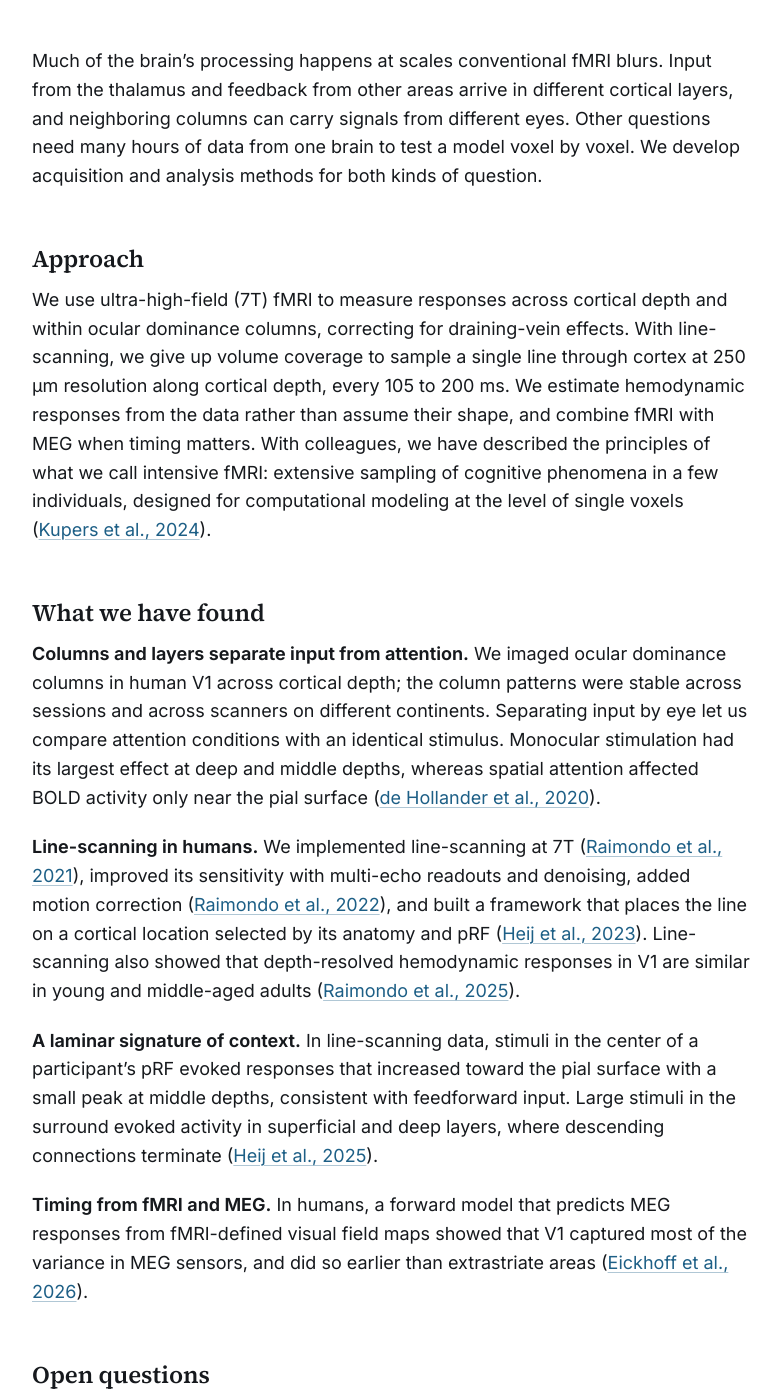
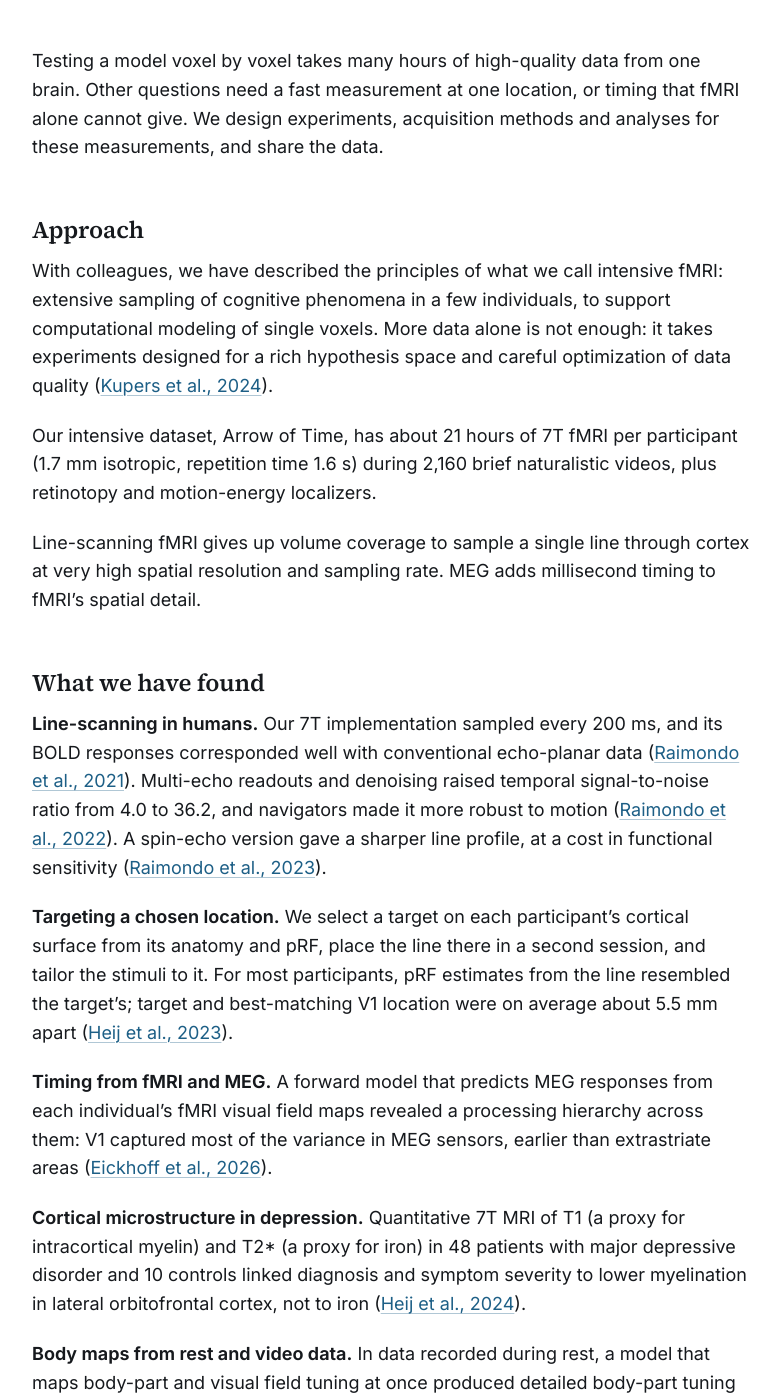
Before and after one commit to tknapen/tknapen.github.io, a Jekyll site: the page built from _research/precision-imaging.md, in a window 1280 px wide and 1400 px high, scrolled down 481 px. Shown: the whole window, without its empty margins (48-827 px from the left). Built offline with Jekyll 4.4.1, drawn with Linux system fonts in a browser that asks for light colours; some of the changed text lies outside the part shown.

Commit message:
WIP: Precision neuroimaging rewrite in progress
Co-Authored-By: Claude Opus 5.5 <noreply@anthropic.com>
Claude-Session: https://claude.ai/code/session_01RESkudxKKgTcMWv5G8utnc

```diff
--- a/_publications/2021-03-12-NI.markdown
+++ b/_publications/2021-03-12-NI.markdown
@@ -7,7 +7,7 @@ citation: "228, 117683"
 doi: 10.1016/j.neuroimage.2020.117683
 pmid: "33385565"
 type: article
-themes: [precision-imaging, perception-awareness]
+themes: [perception-awareness]
 selected: true
 description: "Laminar imaging of ocular dominance columns separates feedforward input at deep and middle depths from attentional feedback near the surface."
 ---
--- a/_publications/2025-06-19-IS.markdown
+++ b/_publications/2025-06-19-IS.markdown
@@ -7,7 +7,7 @@ citation: "28(7), 112967"
 doi: 10.1016/j.isci.2025.112967
 pmid: "40678499"
 type: article
-themes: [precision-imaging, computational-models]
+themes: [computational-models]
 description: "Targeted line-scanning shows that stimuli in the pRF center and in its surround evoke distinct response profiles across cortical depth in V1."
 ---
 Neuronal populations in visual cortex integrate stimulus-driven input from the retina with contextual input from neighboring neurons, each targeting distinct cortical layers. Using line-scanning fMRI with precise targeting, we recorded depth-resolved responses in human visual cortex to stimuli tailored to each participant's population receptive field (pRF) of the target patch. Stimuli in the center of the pRF evoked increasing responses toward the pial surface with a small peak at middle depths, consistent with feedforward input. Large stimuli in the surround elicited activity in superficial and deep layers, where descending connections terminate. Unexpectedly, medium-sized stimuli produced a complex pattern, possibly due to overlap from neuronal populations involved in stimulus- and context-related processes. Additionally, large surround stimuli evoked a negative deflection at middle depths, potentially reflecting suppression from lateral inhibitory circuits. These findings bridge invasive animal studies with human neuroimaging and highlight the potential for manipulating cortical computations non-invasively in cognitive neuroscience.
--- a/_publications/2025-11-13-NHB.markdown
+++ b/_publications/2025-11-13-NHB.markdown
@@ -7,7 +7,7 @@ citation: "10(2), 403–416"
 doi: 10.1038/s41562-025-02320-4
 pmid: "41233531"
 type: article
-themes: [perception-awareness, precision-imaging]
+themes: [perception-awareness]
 selected: true
 img: /img/publications/nhb_2025_binocular_rivalry.png
 img_alt: "Panel a sketches left- and right-eye ocular dominance columns across cortical layers, with input from the LGN, mutual inhibition and feedback. Panel b shows the rivalry, replay and localizer stimuli."
--- a/_research/precision-imaging.md
+++ b/_research/precision-imaging.md
@@ -1,27 +1,33 @@
 ---
 title: Precision neuroimaging
 order: 2
-tagline: "Dense, high-resolution measurements of brain activity, from cortical layers and columns to large naturalistic datasets."
-description: "Ultra-high-field fMRI methods that resolve cortical layers and columns, and intensive datasets that support computational modeling in individual brains."
+tagline: "Intensive, high-quality measurements in individual brains, and the open datasets they produce."
+description: "Many hours of high-quality 7T fMRI in individual brains, fast targeted acquisition, quantitative MRI and combined fMRI and MEG, and the datasets this work produces."
 img: /assets/img/themes/precision-imaging.jpg
-img_alt: "Schematic of the layers of visual cortex, showing where thalamic input arrives and where feedforward output and top-down feedback connect."
+img_alt: "Inflated cortical surfaces from the Arrow of Time dataset, colored by preferred polar angle (left) and eccentricity (right), estimated from the pRF mapping experiment (top) and from a motion-energy model of responses to the videos (bottom)."
 ---
-Much of the brain's processing happens at scales conventional fMRI blurs. Input from the thalamus and feedback from other areas arrive in different cortical layers, and neighboring columns can carry signals from different eyes. Other questions need many hours of data from one brain to test a model voxel by voxel. We develop acquisition and analysis methods for both kinds of question.
+Testing a model voxel by voxel takes many hours of high-quality data from one brain. Other questions need a fast measurement at one location, or timing that fMRI alone cannot give. We design experiments, acquisition methods and analyses for these measurements, and share the data.
 
 ## Approach
 
-We use ultra-high-field (7T) fMRI to measure responses across cortical depth and within ocular dominance columns, correcting for draining-vein effects. With line-scanning, we give up volume coverage to sample a single line through cortex at 250 µm resolution along cortical depth, every 105 to 200 ms. We estimate hemodynamic responses from the data rather than assume their shape, and combine fMRI with MEG when timing matters. With colleagues, we have described the principles of what we call intensive fMRI: extensive sampling of cognitive phenomena in a few individuals, designed for computational modeling at the level of single voxels ([Kupers et al., 2024](/publications/2024-10-24-TINS/)).
+With colleagues, we have described the principles of what we call intensive fMRI: extensive sampling of cognitive phenomena in a few individuals, to support computational modeling of single voxels. More data alone is not enough: it takes experiments designed for a rich hypothesis space and careful optimization of data quality ([Kupers et al., 2024](/publications/2024-10-24-TINS/)).
+
+Our intensive dataset, Arrow of Time, has about 21 hours of 7T fMRI per participant (1.7 mm isotropic, repetition time 1.6 s) during 2,160 brief naturalistic videos, plus retinotopy and motion-energy localizers.
+
+Line-scanning fMRI gives up volume coverage to sample a single line through cortex at very high spatial resolution and sampling rate. MEG adds millisecond timing to fMRI's spatial detail.
 
 ## What we have found
 
-**Columns and layers separate input from attention.** We imaged ocular dominance columns in human V1 across cortical depth; the column patterns were stable across sessions and across scanners on different continents. Separating input by eye let us compare attention conditions with an identical stimulus. Monocular stimulation had its largest effect at deep and middle depths, whereas spatial attention affected BOLD activity only near the pial surface ([de Hollander et al., 2020](/publications/2021-03-12-NI/)).
+**Line-scanning in humans.** Our 7T implementation sampled every 200 ms, and its BOLD responses corresponded well with conventional echo-planar data ([Raimondo et al., 2021](/publications/2021-08-20-JCBFM/)). Multi-echo readouts and denoising raised temporal signal-to-noise ratio from 4.0 to 36.2, and navigators made it more robust to motion ([Raimondo et al., 2022](/publications/2022-11-17-JNM/)). A spin-echo version gave a sharper line profile, at a cost in functional sensitivity ([Raimondo et al., 2023](/publications/2023-01-10-MAGMA/)).
 
-**Line-scanning in humans.** We implemented line-scanning at 7T ([Raimondo et al., 2021](/publications/2021-08-20-JCBFM/)), improved its sensitivity with multi-echo readouts and denoising, added motion correction ([Raimondo et al., 2022](/publications/2022-11-17-JNM/)), and built a framework that places the line on a cortical location selected by its anatomy and pRF ([Heij et al., 2023](/publications/2023-08-22-HBM/)). Line-scanning also showed that depth-resolved hemodynamic responses in V1 are similar in young and middle-aged adults ([Raimondo et al., 2025](/publications/2025-02-28-BT/)).
+**Targeting a chosen location.** We select a target on each participant's cortical surface from its anatomy and pRF, place the line there in a second session, and tailor the stimuli to it. For most participants, pRF estimates from the line resembled the target's; target and best-matching V1 location were on average about 5.5 mm apart ([Heij et al., 2023](/publications/2023-08-22-HBM/)).
 
-**A laminar signature of context.** In line-scanning data, stimuli in the center of a participant's pRF evoked responses that increased toward the pial surface with a small peak at middle depths, consistent with feedforward input. Large stimuli in the surround evoked activity in superficial and deep layers, where descending connections terminate ([Heij et al., 2025](/publications/2025-06-19-IS/)).
+**Timing from fMRI and MEG.** A forward model that predicts MEG responses from each individual's fMRI visual field maps revealed a processing hierarchy across them: V1 captured most of the variance in MEG sensors, earlier than extrastriate areas ([Eickhoff et al., 2026](/publications/2026-07-10-PCB/)).
 
-**Timing from fMRI and MEG.** In humans, a forward model that predicts MEG responses from fMRI-defined visual field maps showed that V1 captured most of the variance in MEG sensors, and did so earlier than extrastriate areas ([Eickhoff et al., 2026](/publications/2026-07-10-PCB/)).
+**Cortical microstructure in depression.** Quantitative 7T MRI of T1 (a proxy for intracortical myelin) and T2\* (a proxy for iron) in 48 patients with major depressive disorder and 10 controls linked diagnosis and symptom severity to lower myelination in lateral orbitofrontal cortex, not to iron ([Heij et al., 2024](/publications/2024-06-20-TP/)).
+
+**Body maps from rest and video data.** In data recorded during rest, a model that maps body-part and visual field tuning at once produced detailed body-part tuning maps; during video watching, it revealed an array of somatotopic body maps across the dorsolateral visual system ([Hedger et al., 2025](/publications/2025-11-26-NAT/)). See also [Topographic maps](/research/topographic-maps/).
 
 ## Open questions
 
-Can laminar signals separate feedforward from feedback processing during natural viewing, as they can with tailored stimuli? How well do models fit to many hours of data in one brain generalize to new stimuli and to other people? For such questions, we are preparing the public release of [Arrow of Time](/2026/04/24/AOT.html), an intensive 7T fMRI dataset of brain responses to 2,160 brief naturalistic videos, with about 21 hours of scanning per participant at 1.7 mm isotropic resolution. The first release is planned around the turn of the year ([get notified](https://forms.gle/BMmfyWEZKL7vU5Va9)).
+How well do models fit to many hours of data in one brain generalize to new stimuli and to other people? Which questions need a dense, multipurpose dataset, and which a fast measurement aimed at one location? We are preparing [Arrow of Time](/2026/04/24/AOT.html) as an open resource; its first release is planned around the turn of the year 2026/27 ([get notified](https://forms.gle/BMmfyWEZKL7vU5Va9)).
```
Also changed, not shown: _publications/2025-02-28-BT.markdown (+1 -1 lines), assets/img/themes/precision-imaging.jpg.
